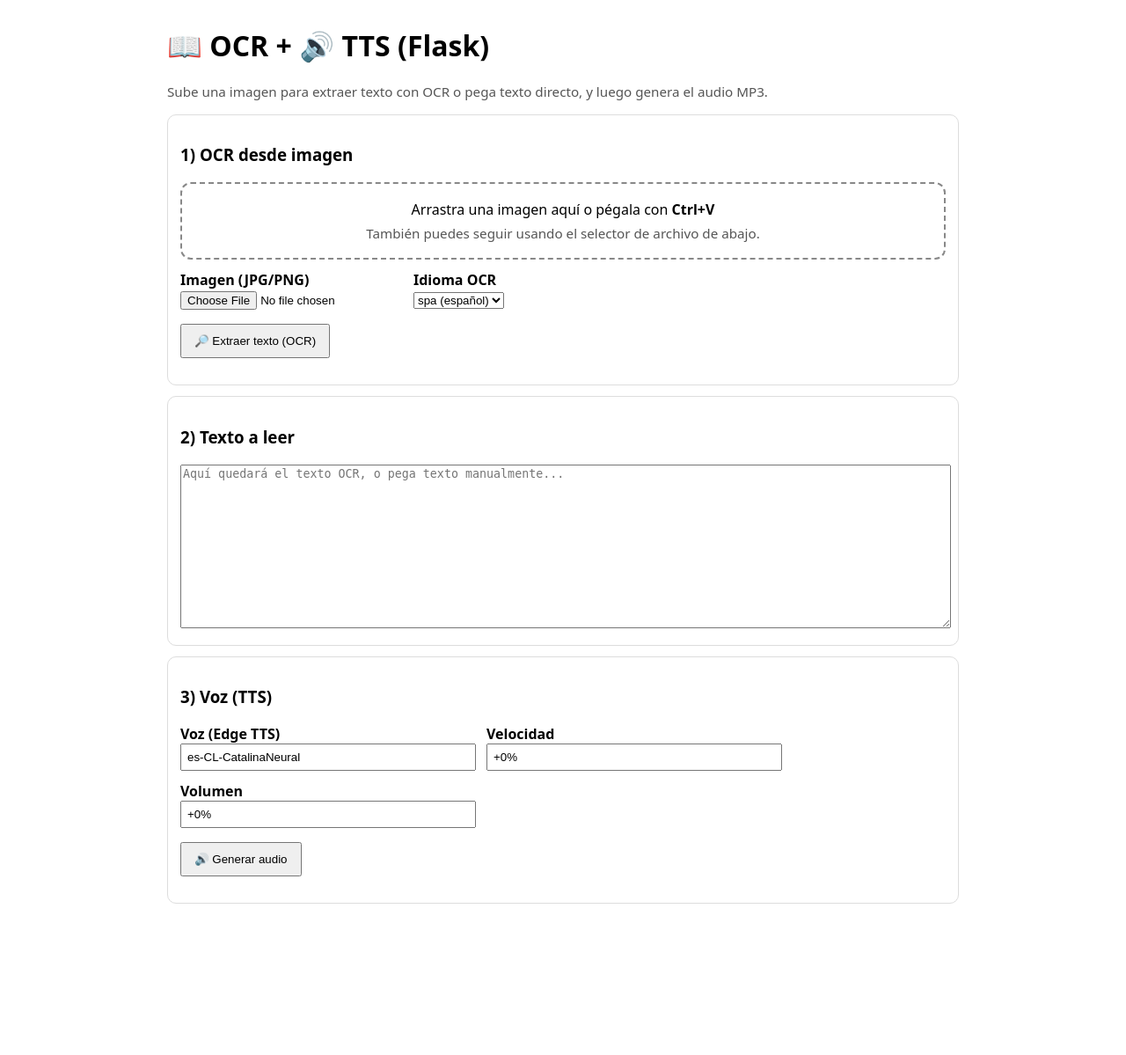
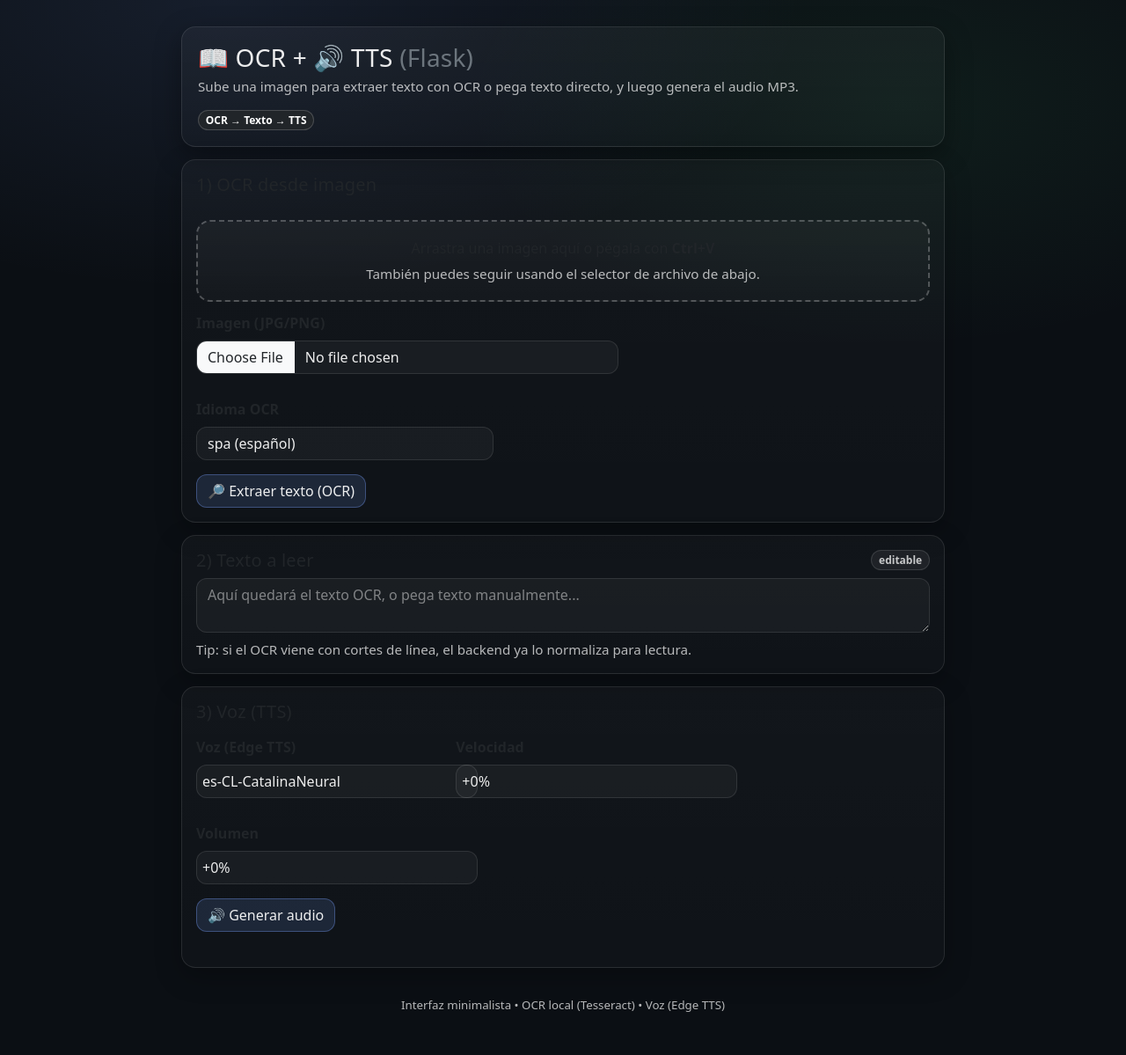
Before and after one commit to bi0punk/web-imagevoice, a Flask app: page / in a window 1280 px wide. Shown: the whole page at 88% size. Before the commit the page ends 1027 px from the top, so only its background shows below. Run offline with Flask 3, Linux system fonts and the light colour scheme.

Commit message:
add styles

```diff
--- a/templates/index.html
+++ b/templates/index.html
@@ -4,7 +4,12 @@
   <meta charset="utf-8" />
   <meta name="viewport" content="width=device-width,initial-scale=1" />
   <title>Lector OCR + Voz (Flask)</title>
+
+  <!-- Bootstrap 5 (CDN) -->
+  <link href="https://cdn.jsdelivr.net/npm/bootstrap@5.3.3/dist/css/bootstrap.min.css" rel="stylesheet">
+
   <style>
+    /* Mantengo tus clases originales (por compatibilidad) */
     body { font-family: system-ui, Arial; max-width: 900px; margin: 30px auto; padding: 0 16px; }
     textarea { width: 100%; min-height: 180px; }
     .row { display: flex; gap: 12px; flex-wrap: wrap; }
@@ -16,89 +21,235 @@
     .error { color: #b00020; font-weight: 600; }
     .ok { color: #0a7a0a; font-weight: 600; }
 
-    /* --- NUEVO: dropzone --- */
+    /* --- NUEVO: tema minimalista técnico/científico --- */
+    :root{
+      --bg: #0b0f14;
+      --panel: #0f1720;
+      --panel-2: #0c131b;
+      --border: rgba(255,255,255,.10);
+      --text: rgba(255,255,255,.92);
+      --muted: rgba(255,255,255,.70);
+      --accent: #7aa2ff; /* azul técnico */
+      --good: #4ade80;
+      --bad: #fb7185;
+    }
+
+    body{
+      background: radial-gradient(1200px 600px at 20% 0%, rgba(122,162,255,.10), transparent 55%),
+                  radial-gradient(900px 500px at 80% 10%, rgba(74,222,128,.07), transparent 55%),
+                  var(--bg);
+      color: var(--text);
+    }
+
+    /* Encabezado */
+    .app-header{
+      border: 1px solid var(--border);
+      background: linear-gradient(180deg, rgba(255,255,255,.04), rgba(255,255,255,.02));
+      border-radius: 16px;
+      padding: 18px 18px;
+      margin-bottom: 14px;
+      box-shadow: 0 10px 30px rgba(0,0,0,.35);
+    }
+
+    /* Cards tipo "panel laboratorio" */
+    .card{
+      background: linear-gradient(180deg, rgba(255,255,255,.03), rgba(255,255,255,.02));
+      border: 1px solid var(--border);
+      border-radius: 16px;
+      box-shadow: 0 10px 30px rgba(0,0,0,.25);
+      padding: 16px;
+      margin: 14px 0;
+    }
+
+    /* Tipografía */
+    h1, h3 { letter-spacing: .2px; }
+    .muted { color: var(--muted); }
+    .ok { color: var(--good); }
+    .error { color: var(--bad); }
+
+    /* Inputs */
+    .form-control, .form-select, textarea, input[type="text"]{
+      background: rgba(255,255,255,.04) !important;
+      color: var(--text) !important;
+      border: 1px solid var(--border) !important;
+      border-radius: 12px !important;
+    }
+    .form-control::placeholder, textarea::placeholder{
+      color: rgba(255,255,255,.45);
+    }
+    textarea{
+      min-height: 220px;
+      padding: 12px;
+    }
+
+    /* Botones */
+    .btn-tech{
+      background: rgba(122,162,255,.14);
+      border: 1px solid rgba(122,162,255,.35);
+      color: var(--text);
+      border-radius: 12px;
+    }
+    .btn-tech:hover{
+      background: rgba(122,162,255,.22);
+      border-color: rgba(122,162,255,.55);
+    }
+
+    .btn-ghost{
+      background: rgba(255,255,255,.04);
+      border: 1px solid var(--border);
+      color: var(--text);
+      border-radius: 12px;
+    }
+    .btn-ghost:hover{
+      background: rgba(255,255,255,.07);
+    }
+
+    /* Links */
+    a { color: var(--accent); }
+    a:hover { color: rgba(122,162,255,.85); }
+
+    /* --- Dropzone (manteniendo tu lógica) --- */
     .dropzone {
-      border: 2px dashed #888;
-      border-radius: 12px;
+      border: 2px dashed rgba(255,255,255,.25);
+      border-radius: 16px;
       padding: 18px;
       margin: 12px 0;
       text-align: center;
       user-select: none;
+
+      background: linear-gradient(180deg, rgba(255,255,255,.04), rgba(255,255,255,.02));
     }
-    .dropzone.dragover { background: #eef; border-color: #556; }
+    .dropzone.dragover {
+      background: rgba(122,162,255,.12);
+      border-color: rgba(122,162,255,.70);
+    }
     .dropzone small { display:block; margin-top: 6px; }
+
     .preview { margin-top: 10px; display:none; }
-    .preview img { max-width: 100%; border-radius: 10px; border: 1px solid #eee; }
+    .preview img {
+      max-width: 100%;
+      border-radius: 14px;
+      border: 1px solid var(--border);
+      box-shadow: 0 10px 25px rgba(0,0,0,.35);
+    }
+
+    /* Mantén el layout centrado como antes */
+    .container-app{ max-width: 900px; }
   </style>
 </head>
+
 <body>
-  <h1>📖 OCR + 🔊 TTS (Flask)</h1>
-  <p class="muted">Sube una imagen para extraer texto con OCR o pega texto directo, y luego genera el audio MP3.</p>
+  <div class="container container-app px-0">
 
+    <!-- Header -->
+    <div class="app-header">
+      <div class="d-flex align-items-start justify-content-between gap-3 flex-wrap">
+        <div>
+          <h1 class="h3 mb-1">📖 OCR + 🔊 TTS <span class="text-secondary">(Flask)</span></h1>
+          <p class="muted mb-0">Sube una imagen para extraer texto con OCR o pega texto directo, y luego genera el audio MP3.</p>
+        </div>
+
+        <!-- Chip/estado (decorativo) -->
+        <div class="d-flex align-items-center gap-2">
+          <span class="badge rounded-pill text-bg-dark border" style="border-color: rgba(255,255,255,.18) !important;">
+            OCR → Texto → TTS
+          </span>
+        </div>
+      </div>
+    </div>
+
+    <!-- Card 1 -->
     <div class="card">
-    <h3>1) OCR desde imagen</h3>
+      <h3 class="h5 mb-3">1) OCR desde imagen</h3>
 
-    <!-- NUEVO: arrastrar/pegar -->
+      <!-- Dropzone -->
       <div id="dropzone" class="dropzone">
         Arrastra una imagen aquí o pégala con <b>Ctrl+V</b>
         <small class="muted">También puedes seguir usando el selector de archivo de abajo.</small>
 
         <div id="preview" class="preview">
-        <p class="muted" style="margin:10px 0 6px;">Vista previa:</p>
+          <p class="muted mt-3 mb-2">Vista previa:</p>
           <img id="previewImg" alt="preview"/>
         </div>
       </div>
 
-    <div class="row">
-      <div>
-        <label>Imagen (JPG/PNG)</label><br/>
-        <input id="image" type="file" accept="image/*" />
+      <!-- Mantengo tus inputs pero con clases bootstrap (no rompe nada) -->
+      <div class="row g-3 align-items-end">
+        <div class="col-12 col-md-7">
+          <label class="form-label">Imagen (JPG/PNG)</label>
+          <input id="image" class="form-control" type="file" accept="image/*" />
         </div>
-      <div>
-        <label>Idioma OCR</label><br/>
-        <select id="ocrLang">
+
+        <div class="col-12 col-md-5">
+          <label class="form-label">Idioma OCR</label>
+          <select id="ocrLang" class="form-select">
             <option value="spa" selected>spa (español)</option>
             <option value="eng">eng (inglés)</option>
           </select>
         </div>
       </div>
-    <p>
-      <button id="btnOcr">🔎 Extraer texto (OCR)</button>
+
+      <div class="d-flex align-items-center gap-3 mt-3 flex-wrap">
+        <button id="btnOcr" class="btn btn-tech">🔎 Extraer texto (OCR)</button>
         <span id="ocrStatus" class="muted"></span>
-    </p>
-  </div>
-
-  <div class="card">
-    <h3>2) Texto a leer</h3>
-    <textarea id="text" placeholder="Aquí quedará el texto OCR, o pega texto manualmente..."></textarea>
-  </div>
-
-  <div class="card">
-    <h3>3) Voz (TTS)</h3>
-    <div class="row">
-      <div>
-        <label>Voz (Edge TTS)</label><br/>
-        <input id="voice" type="text" value="es-CL-CatalinaNeural" />
-      </div>
-      <div>
-        <label>Velocidad</label><br/>
-        <input id="rate" type="text" value="+0%" />
-      </div>
-      <div>
-        <label>Volumen</label><br/>
-        <input id="volume" type="text" value="+0%" />
       </div>
     </div>
 
-    <p>
-      <button id="btnTts">🔊 Generar audio</button>
+    <!-- Card 2 -->
+    <div class="card">
+      <div class="d-flex align-items-center justify-content-between flex-wrap gap-2 mb-2">
+        <h3 class="h5 mb-0">2) Texto a leer</h3>
+        <span class="badge rounded-pill" style="background: rgba(255,255,255,.06); border: 1px solid rgba(255,255,255,.12); color: rgba(255,255,255,.75);">
+          editable
+        </span>
+      </div>
+
+      <textarea id="text" class="form-control" placeholder="Aquí quedará el texto OCR, o pega texto manualmente..."></textarea>
+      <div class="muted mt-2">
+        Tip: si el OCR viene con cortes de línea, el backend ya lo normaliza para lectura.
+      </div>
+    </div>
+
+    <!-- Card 3 -->
+    <div class="card">
+      <h3 class="h5 mb-3">3) Voz (TTS)</h3>
+
+      <div class="row g-3">
+        <div class="col-12 col-md-4">
+          <label class="form-label">Voz (Edge TTS)</label>
+          <input id="voice" class="form-control" type="text" value="es-CL-CatalinaNeural" />
+        </div>
+        <div class="col-12 col-md-4">
+          <label class="form-label">Velocidad</label>
+          <input id="rate" class="form-control" type="text" value="+0%" />
+        </div>
+        <div class="col-12 col-md-4">
+          <label class="form-label">Volumen</label>
+          <input id="volume" class="form-control" type="text" value="+0%" />
+        </div>
+      </div>
+
+      <div class="d-flex align-items-center gap-3 mt-3 flex-wrap">
+        <button id="btnTts" class="btn btn-tech">🔊 Generar audio</button>
         <span id="ttsStatus" class="muted"></span>
-    </p>
+      </div>
 
-    <audio id="player" controls style="width:100%; display:none;"></audio>
-    <p><a id="download" href="#" download="lectura.mp3" style="display:none;">⬇️ Descargar MP3</a></p>
+      <div class="mt-3">
+        <audio id="player" controls class="w-100" style="display:none;"></audio>
+        <div class="mt-2">
+          <a id="download" href="#" download="lectura.mp3" style="display:none;">⬇️ Descargar MP3</a>
+        </div>
+      </div>
+    </div>
+
+    <div class="text-center muted py-3">
+      <small>Interfaz minimalista • OCR local (Tesseract) • Voz (Edge TTS)</small>
+    </div>
+
   </div>
 
   <script src="/static/app.js"></script>
+  <!-- Bootstrap JS (opcional; no requerido para que funcione) -->
+  <script src="https://cdn.jsdelivr.net/npm/bootstrap@5.3.3/dist/js/bootstrap.bundle.min.js"></script>
 </body>
 </html>
```
Lines whose indentation alone changed are shown as unchanged.
